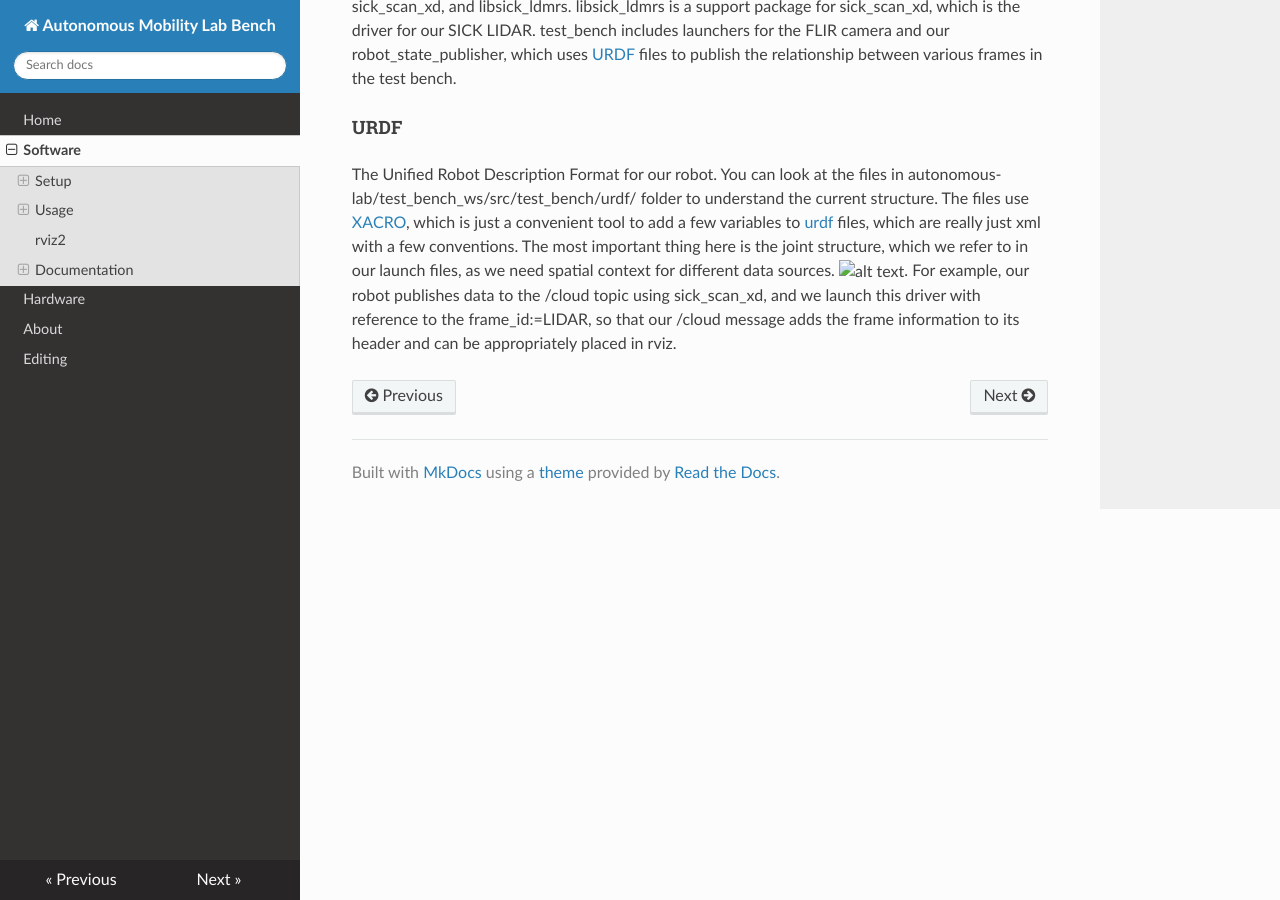
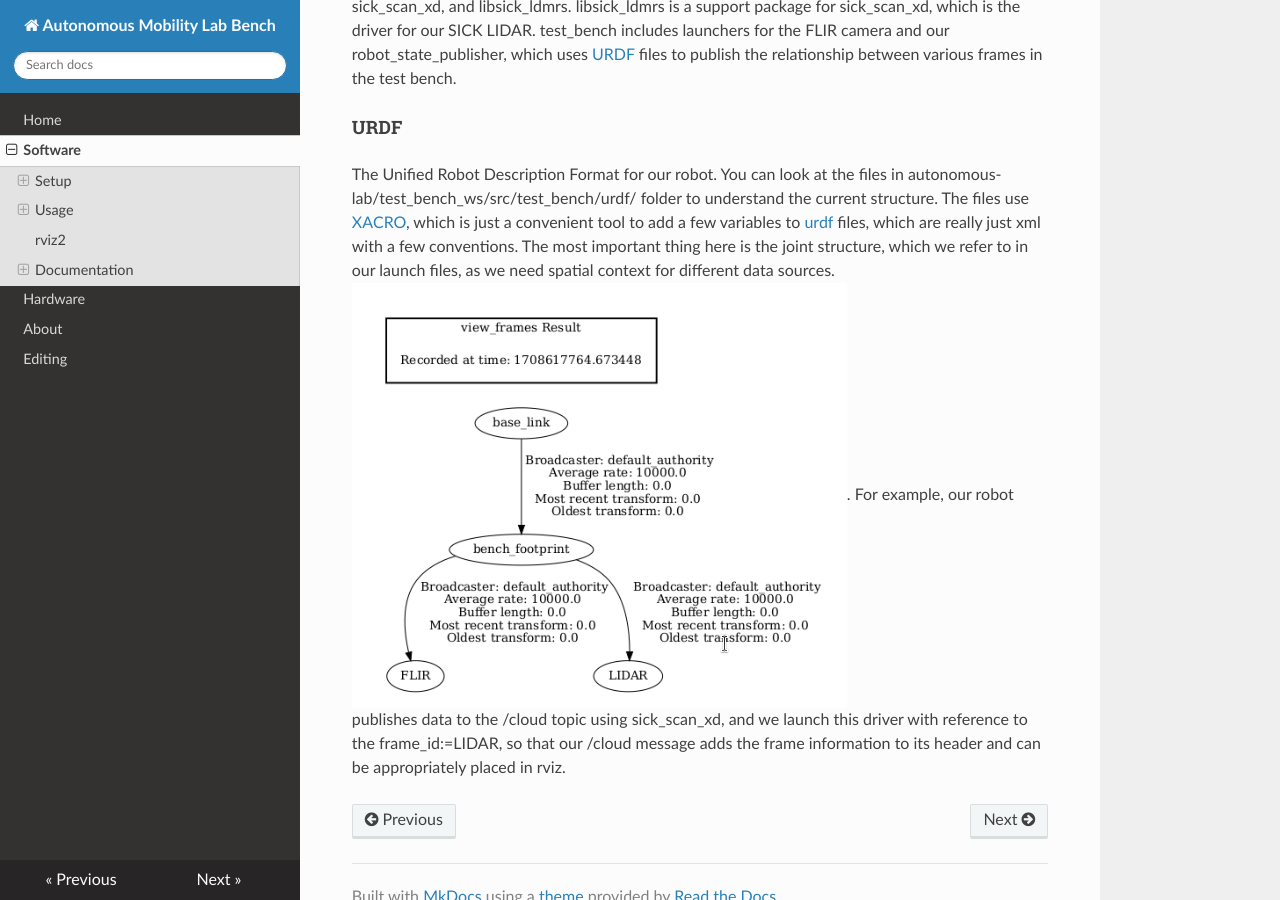
Before and after one commit to dedelstein/autonomous-lab, an MkDocs documentation site: the page built from docs/software.md, in a window 1280 px wide and 900 px high, scrolled down 1937 px. Built offline with MkDocs 1.6.1, drawn with Linux system fonts in a browser that asks for light colours; nearby versions of some CDN libraries.

Commit message:
Documentation

```diff
--- a/docs/software.md
+++ b/docs/software.md
@@ -95,4 +95,4 @@ We have a base ROS install on our host volume (if you followed the guide, this i
 
 #### URDF
 
-The Unified Robot Description Format for our robot.  You can look at the files in autonomous-lab/test_bench_ws/src/test_bench/urdf/ folder to understand the current structure.  The files use [XACRO](https://docs.ros.org/en/iron/Tutorials/Intermediate/URDF/Using-Xacro-to-Clean-Up-a-URDF-File.html), which is just a convenient tool to add a few variables to [urdf](https://docs.ros.org/en/iron/Tutorials/Intermediate/URDF/Building-a-Visual-Robot-Model-with-URDF-from-Scratch.html) files, which are really just xml with a few conventions.  The most important thing here is the joint structure, which we refer to in our launch files, as we need spatial context for different data sources.  ![alt text]( "TF2 frame diagram").  For example, our robot publishes data to the /cloud topic using sick_scan_xd, and we launch this driver with reference to the frame_id:=LIDAR, so that our /cloud message adds the frame information to its header and can be appropriately placed in rviz.
+The Unified Robot Description Format for our robot.  You can look at the files in autonomous-lab/test_bench_ws/src/test_bench/urdf/ folder to understand the current structure.  The files use [XACRO](https://docs.ros.org/en/iron/Tutorials/Intermediate/URDF/Using-Xacro-to-Clean-Up-a-URDF-File.html), which is just a convenient tool to add a few variables to [urdf](https://docs.ros.org/en/iron/Tutorials/Intermediate/URDF/Building-a-Visual-Robot-Model-with-URDF-from-Scratch.html) files, which are really just xml with a few conventions.  The most important thing here is the joint structure, which we refer to in our launch files, as we need spatial context for different data sources.  ![alt text](https://raw.githubusercontent.com/dedelstein/autonomous-lab/main/docs/images/tf_diag.png "TF2 frame diagram").  For example, our robot publishes data to the /cloud topic using sick_scan_xd, and we launch this driver with reference to the frame_id:=LIDAR, so that our /cloud message adds the frame information to its header and can be appropriately placed in rviz.
```
